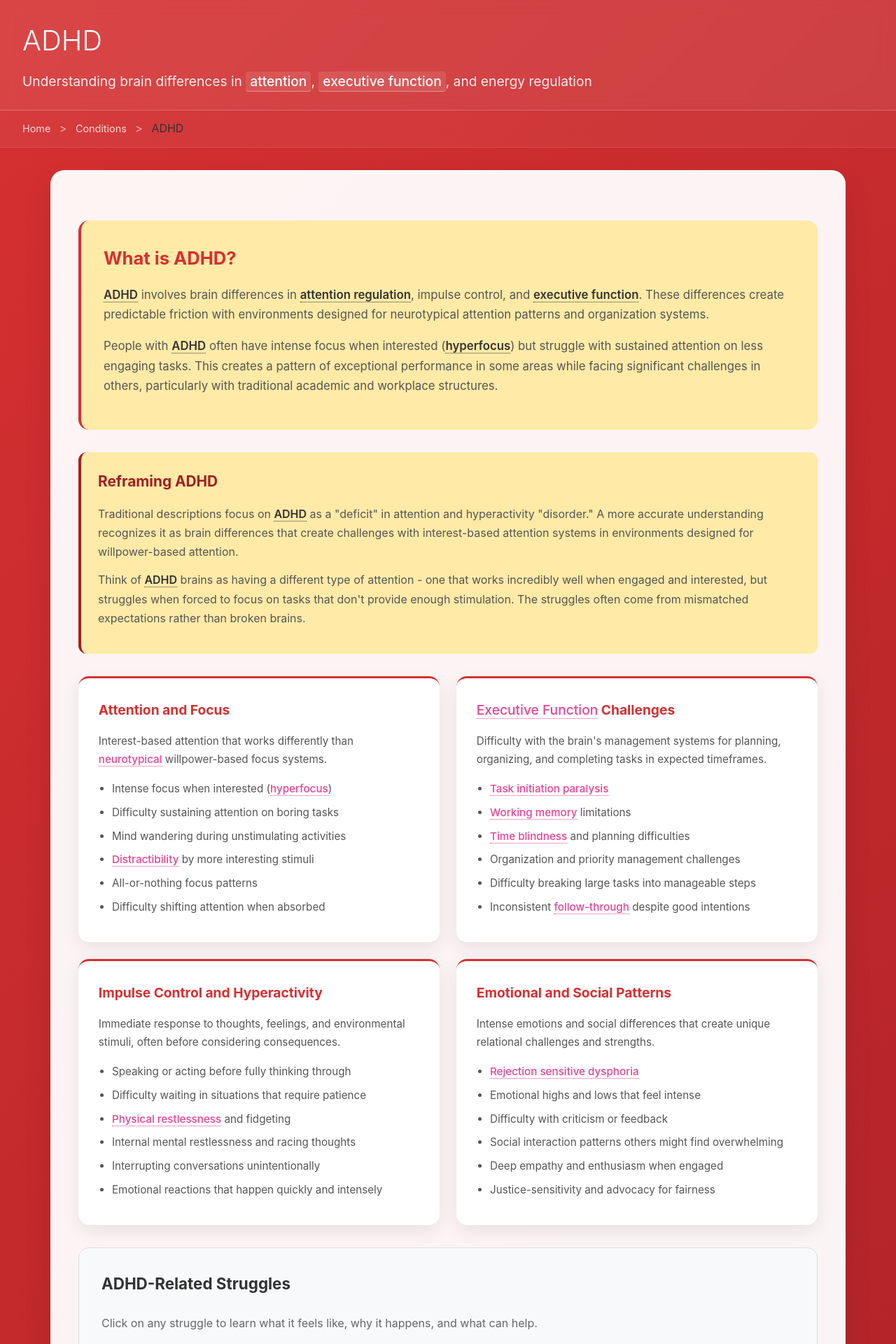
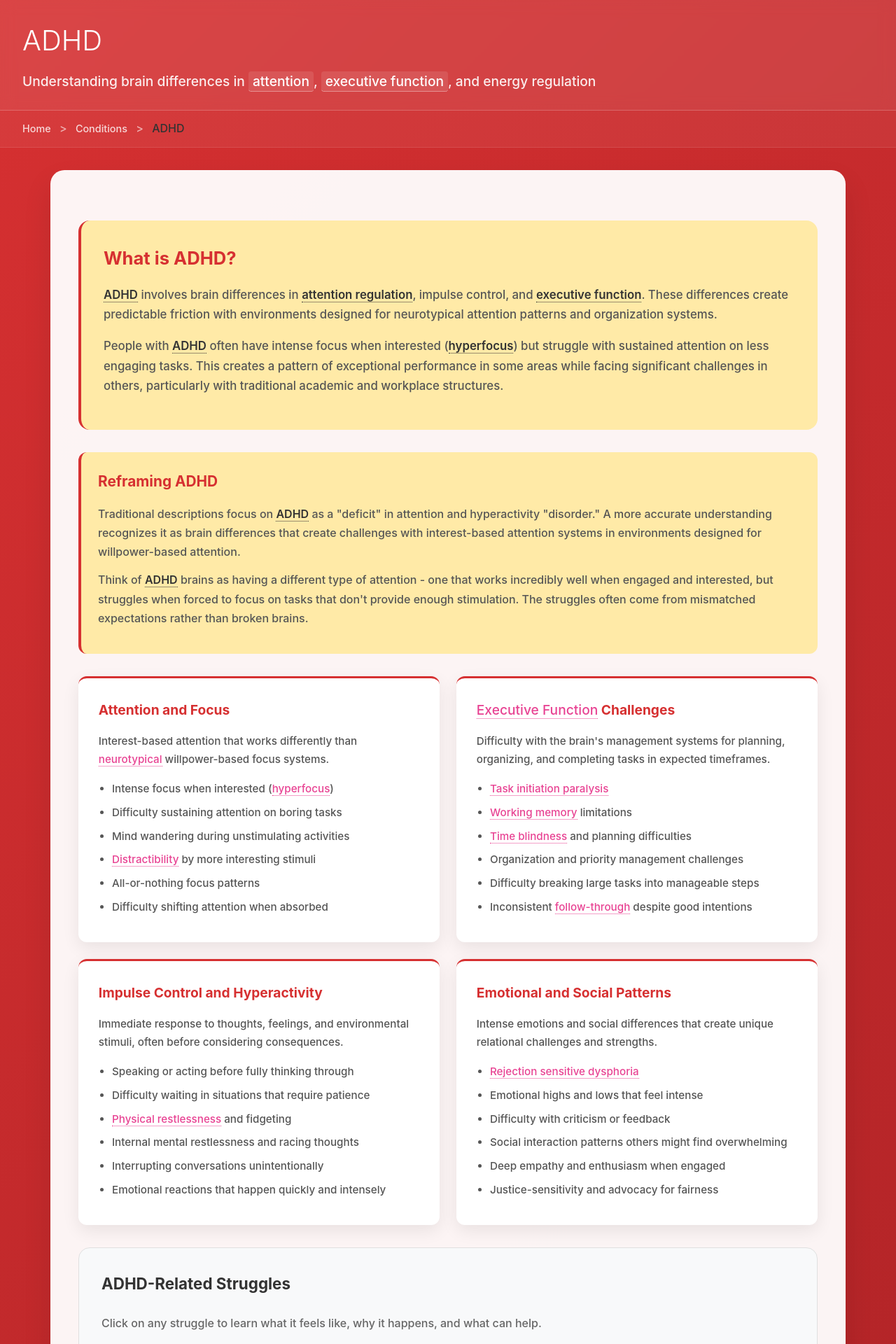
Before and after one commit to neurodivergent-survival-guide/neurodivergent-survival-guide, a Jekyll site: the page built from conditions/adhd.html, in a window 1280 px wide. Shown: the top 1920 px of the page at 70% size. Built offline with Jekyll 4.4.1, drawn with Linux system fonts in a browser that asks for light colours.

Commit message:
Update adhd.html

```diff
--- a/conditions/adhd.html
+++ b/conditions/adhd.html
@@ -12,6 +12,7 @@
 
     body {
         font-family: -apple-system, BlinkMacSystemFont, 'Segoe UI', Roboto, sans-serif;
+        font-weight: 500;
         background: linear-gradient(135deg, #d63031 0%, #a21f23 100%);
         color: #333;
         min-height: 100vh;
@@ -79,7 +80,7 @@
     .condition-intro {
         background: #ffeaa7;
         padding: 2rem;
-        border-radius: 15px;
+        border-radius: 16px;
         margin: 2rem 0;
         border-left: 4px solid #d63031;
     }
@@ -101,11 +102,11 @@
         padding: 1.5rem;
         border-radius: 12px;
         margin: 2rem 0;
-        border-left: 4px solid #a21f23;
+        border-left: 4px solid #d63031;
     }
 
     .reframe-box h3 {
-        color: #a21f23;
+        color: #d63031;
         margin-bottom: 1rem;
         font-size: 1.3rem;
     }
@@ -130,7 +131,7 @@
 
     .characteristic-card {
         background: white;
-        border-radius: 15px;
+        border-radius: 12px;
         padding: 1.8rem;
         box-shadow: 0 8px 25px rgba(0, 0, 0, 0.08);
         border-top: 3px solid #d63031;
@@ -161,7 +162,7 @@
     .struggles-section {
         background: #f8f9fa;
         padding: 2rem;
-        border-radius: 15px;
+        border-radius: 16px;
         margin: 2rem 0;
         border: 1px solid #e0e0e0;
     }
@@ -181,7 +182,7 @@
     .struggle-link {
         background: white;
         padding: 1rem 1.2rem;
-        border-radius: 10px;
+        border-radius: 8px;
         text-decoration: none;
         color: #333;
         transition: all 0.3s ease;
@@ -195,7 +196,7 @@
 
     .struggle-link:hover {
         transform: translateY(-2px);
-        box-shadow: 0 8px 25px rgba(0, 0, 0, 0.1);
+        box-shadow: 0 8px 25px rgba(0, 0, 0, 0.08);
         text-decoration: none;
         color: #333;
     }
@@ -236,7 +237,7 @@
         background: #74b9ff;
         color: white;
         padding: 0.5rem 1rem;
-        border-radius: 20px;
+        border-radius: 8px;
         font-size: 0.85rem;
         text-decoration: none;
         transition: all 0.3s ease;
@@ -264,6 +265,24 @@
         color: #f57c00;
         margin-bottom: 1rem;
         font-size: 1.3rem;
+    }
+
+    /* Focus states for accessibility */
+    .struggle-link:focus,
+    .cross-cutting-link:focus,
+    .jargon:focus,
+    .breadcrumb a:focus {
+        outline: 2px solid #fff;
+        outline-offset: 2px;
+    }
+
+    /* Motion accessibility */
+    @media (prefers-reduced-motion: reduce) {
+        *, *::before, *::after {
+            animation-duration: 0.01ms !important;
+            animation-iteration-count: 1 !important;
+            transition-duration: 0.01ms !important;
+        }
     }
 
     /* Jargon styling - context-aware based on background */
@@ -477,9 +496,10 @@
 </div>
 
 <div class="container">
-    <div class="content-card">
-        <div class="condition-intro">
-            <h2>What is ADHD?</h2>
+    <main role="main" id="main-content">
+        <div class="content-card">
+            <div class="condition-intro">
+                <h2 id="what-is-adhd">What is ADHD?</h2>
             <p><a class="jargon">ADHD<span class="tooltip">Attention-Deficit/Hyperactivity Disorder - brain differences affecting attention, impulse control, and executive function</span></a> involves brain differences in <a class="jargon">attention regulation<span class="tooltip">The brain's ability to direct and sustain focus where you want it, when you want it</span></a>, impulse control, and <a class="jargon">executive function<span class="tooltip">The brain's management system that handles planning, organization, time management, task initiation, and follow-through</span></a>. These differences create predictable friction with environments designed for neurotypical attention patterns and organization systems.</p>
 
             <p>People with <a class="jargon">ADHD<span class="tooltip">Attention-Deficit/Hyperactivity Disorder - brain differences affecting attention, impulse control, and executive function</span></a> often have intense focus when interested (<a class="jargon">hyperfocus<span class="tooltip">Periods of intense concentration on engaging activities, often at the expense of other tasks or awareness of time</span></a>) but struggle with sustained attention on less engaging tasks. This creates a pattern of exceptional performance in some areas while facing significant challenges in others, particularly with traditional academic and workplace structures.</p>
@@ -546,8 +566,8 @@
             </div>
         </div>
 
-        <div class="struggles-section">
-            <h3>ADHD-Related Struggles</h3>
+        <div class="struggles-section" role="region" aria-labelledby="struggles-heading">
+            <h3 id="struggles-heading">ADHD-Related Struggles</h3>
             <p style="margin-bottom: 1.5rem; color: #666;">Click on any struggle to learn what it feels like, why it happens, and what can help.</p>
 
             <div class="struggles-grid">
@@ -669,5 +689,5 @@
                 <a href="{{ '/glossary/dopamine-motivation.html' | relative_url }}" style="color: #d63031; text-decoration: none;">Dopamine and Motivation →</a>
             </div>
         </div>
-    </div>
+    </main>
 </div>
```
